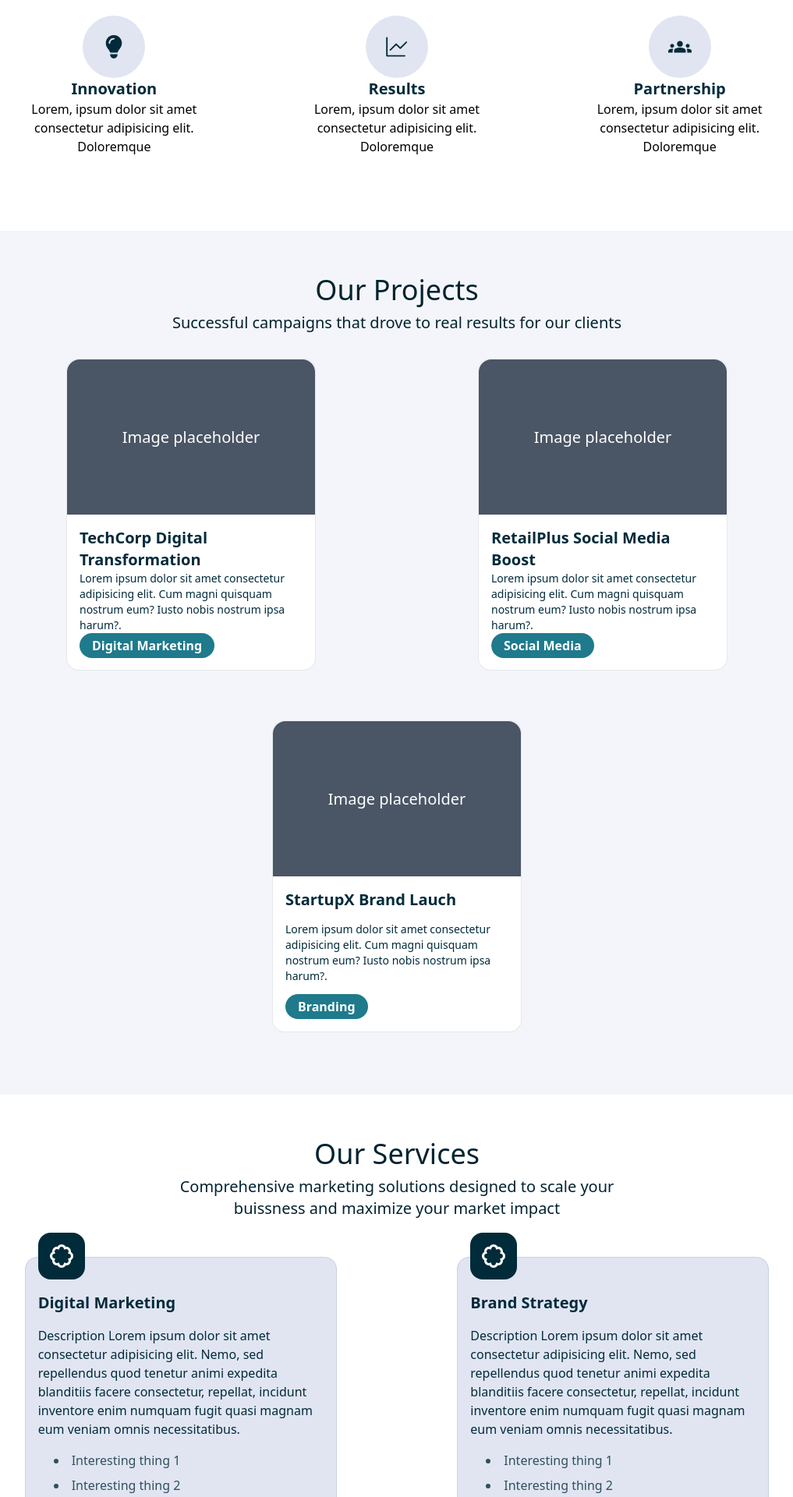
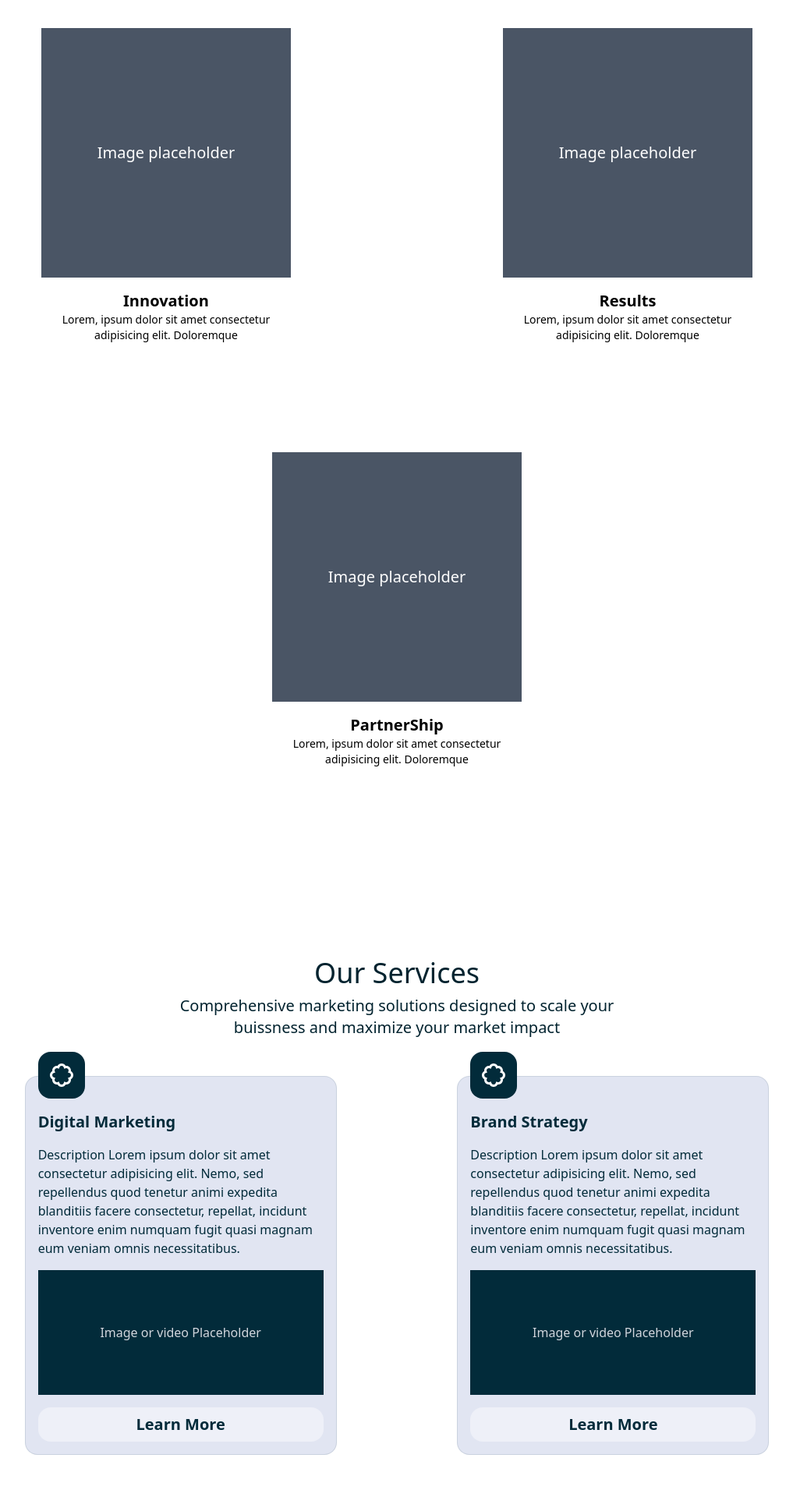
Before and after one commit to SergioEderCervantes/Sinergia-project, a React (Vite) app: page / in a window 1280 px wide. Shown: the part 1880-3800 px from the top of the page at 78% size, without its empty margins (131-1148 px from the left). Built offline with nearby package versions, Linux system fonts and the light colour scheme.

Commit message:
about us changed

```diff
--- a/src/components/about-us/about-us.jsx
+++ b/src/components/about-us/about-us.jsx
@@ -1,58 +1,34 @@
-import { MdGroups } from "react-icons/md";
-import { FaLightbulb } from "react-icons/fa6";
-import { GoGraph } from "react-icons/go";
-import AboutCard from "./about-us-card";
-import gsap from "gsap";
-import { useGSAP } from "@gsap/react";
-import { ScrollTrigger } from "gsap/ScrollTrigger";
-import { useRef } from "react";
-
-gsap.registerPlugin(useGSAP);
-gsap.registerPlugin(ScrollTrigger);
+import Card from "./card";
 
 export default function AboutUs() {
-  const container = useRef();
-  useGSAP(()=>{
-    gsap.from(".about-card",{
-      y:100,
-      opacity: 0,
-      duration: 1,
-      ease: "power1.out",
-      stagger: 0.2,
-      scrollTrigger: {
-        trigger: ".about-card",
-        start: "top 80%"
-      }
-    });
-  }, {scope: container})
-
   return (
     <section id="about" className="flex flex-col items-center p-12">
       <h3 className="text-4xl">About Us</h3>
-      <p className="w-full md:w-1/2 text-center text-xl">
+      <p className="w-full text-center text-xl md:w-1/2">
         We're a dynamic marketing startup dedicated to helping buissnesses
         achieve extraordinary growtgh throught innovative strategies and
         data-driven solutions
       </p>
-      <div ref={container} className="my-8 flex w-full flex-wrap justify-around px-12">
-        <AboutCard
-          icon={FaLightbulb}
+      <div
+
+        className="my-8 flex w-full flex-wrap justify-around"
+      >
+        <Card
           title={"Innovation"}
-          desc={
+          image={""}
+          description={
             "Lorem, ipsum dolor sit amet consectetur adipisicing elit. Doloremque"
           }
         />
-        <AboutCard
-          icon={GoGraph}
+        <Card
           title={"Results"}
-          desc={
+          description={
             "Lorem, ipsum dolor sit amet consectetur adipisicing elit. Doloremque"
           }
         />
-        <AboutCard
-          icon={MdGroups}
-          title={"Partnership"}
-          desc={
+        <Card
+          title={"PartnerShip"}
+          description={
             "Lorem, ipsum dolor sit amet consectetur adipisicing elit. Doloremque"
           }
         />
--- /dev/null
+++ b/src/components/about-us/card.jsx
@@ -0,0 +1,47 @@
+import { useGSAP } from "@gsap/react";
+import gsap from "gsap";
+import { ScrollTrigger } from "gsap/ScrollTrigger";
+import { useRef } from "react";
+
+gsap.registerPlugin(ScrollTrigger);
+
+export default function Card({ title, image, description }) {
+  const container = useRef();
+  const imgContainer = useRef();
+  useGSAP(
+    () => {
+      gsap.fromTo(
+        imgContainer.current,
+        { scaleY: 0 },
+        {
+          scaleY: 1,
+          ease: "power3.out",
+          scrollTrigger: {
+            trigger: container.current,
+            start: "top 80%",
+          }
+        },
+      );
+    },
+    { scope: container },
+  );
+
+  return (
+    <div
+      ref={container}
+      className="about-card my-8 min-h-120 w-full bg-white sm:w-3/4 md:w-2/4 md:min-w-80 lg:mx-10 lg:w-1/4"
+    >
+      <div
+        ref={imgContainer}
+        className="img-container grid aspect-square origin-bottom place-items-center bg-gray-600"
+      >
+        {/* <img src="{image}" alt="Img" /> */}
+        <span className="text-xl text-white">Image placeholder</span>
+      </div>
+      <div className="info flex flex-col justify-evenly p-4 text-center">
+        <h4 className="text-xl font-semibold">{title}</h4>
+        <p className="text-sm">{description}</p>
+      </div>
+    </div>
+  );
+}
--- a/src/components/services/card.jsx
+++ b/src/components/services/card.jsx
@@ -13,12 +13,12 @@ return (
             consectetur, repellat, incidunt inventore enim numquam fugit quasi
             magnam eum veniam omnis necessitatibus.
         </p>
-        <ul className="my-4 space-y-2 list-disc list-inside pl-2 text-gunmetal/80">
-            <li className="px-3 hover:bg-lavender-web-300 transition-colors">Interesting thing 1</li>
-            <li className="px-3 hover:bg-lavender-web-300 transition-colors">Interesting thing 2</li>
-            <li className="px-3 hover:bg-lavender-web-300 transition-colors">Interesting thing 3</li>
-            <li className="px-3 hover:bg-lavender-web-300 transition-colors">Interesting thing 4</li>
-        </ul>
+        <div className="img-container">
+            <div className=" bg-gunmetal text-gray-300  h-40 grid place-items-center">
+                <span>Image or video Placeholder</span>
+                {/* <img src="" alt="" /> */}
+            </div>
+        </div>
         <button className="bg-lavender-web-300 mt-4 hover:bg-lavender-web-700 transition-colors w-full rounded-2xl px-8 py-2 text-xl font-semibold">
             Learn More
         </button>
--- a/src/pages/mainPage.jsx
+++ b/src/pages/mainPage.jsx
@@ -24,7 +24,7 @@ export default function MainPage() {
       <Hero />
       <Carousel/>
       <AboutUs/>
-      <Projects/>
+      {/* <Projects/> */}
       <Services/>
       <Contact/>
       <Footer />
```
